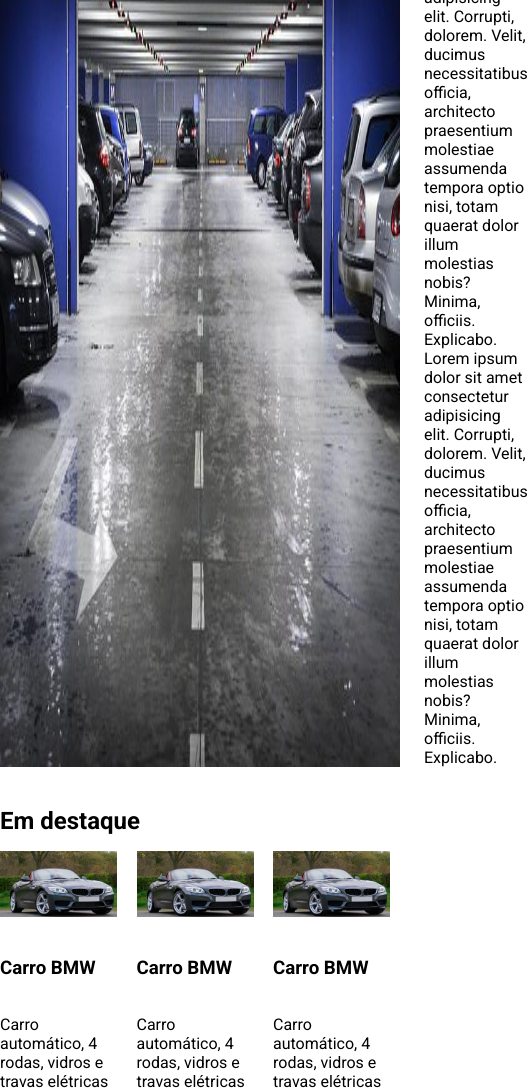
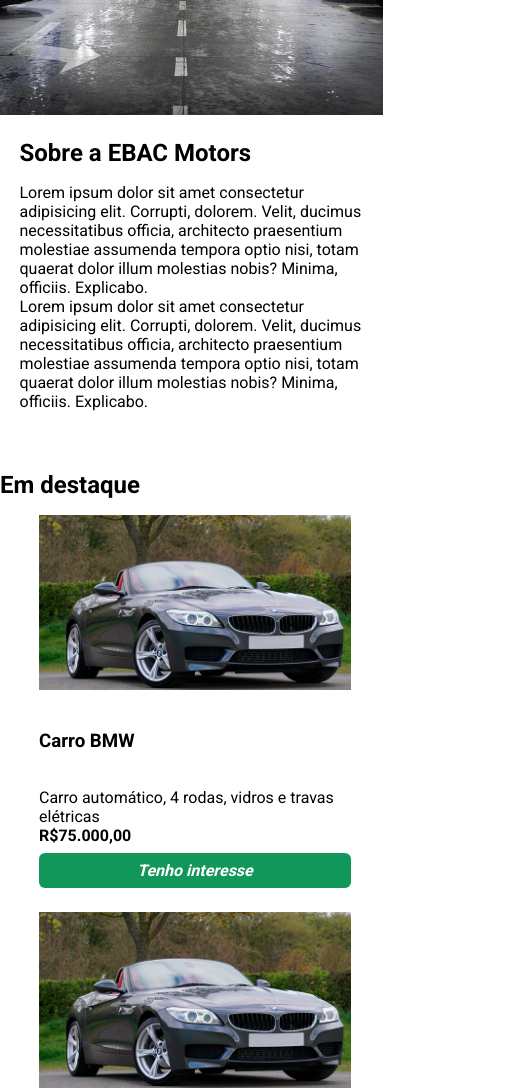
Before and after one commit to ErciliaMaria/Site_Motors, a plain HTML site: page index.html in a window 390 px wide. Shown: the part 360-1450 px from the top of the page, 528 px wide, since content can reach past the window. Drawn offline with nearby package versions, Linux system fonts and the light colour scheme.

Commit message:
Aplicando responsividade

```diff
--- a/index.html
+++ b/index.html
@@ -52,7 +52,7 @@
     </div>
 
     <section id="sobre-loja">
-        <div class="container container-flex">
+        <div class="container container-flex sobre-loja">
             <img src="./img/loja.jpg" alt="Imagem da loja EBAC Motors">
             <div>
                 <h2>Sobre a EBAC Motors</h2>
--- a/main.css
+++ b/main.css
@@ -150,3 +150,32 @@
 footer li img{
     height:32px;
 }
+@media screen and ( min-width:780px) and (max-width:1023px){
+    .lista-veiculos{
+        display:grid;
+        grid-template-columns:1fr 1fr;
+    }
+    .lista-veiculos li{
+        max-width:70%;
+        margin-left:10%
+    }
+}
+@media screen and ( max-width:779px){
+     .lista-veiculos{
+        display:grid;
+        grid-template-columns:1fr;
+    }
+     .lista-veiculos li{
+        max-width:80%;
+        margin-left:10%
+    }
+    .sobre-loja{
+        display:flex;
+        flex-direction: column;
+        align-items: center;
+        padding:5%;
+    }
+    h2{
+        margin-top:1em;
+    }
+}
```
